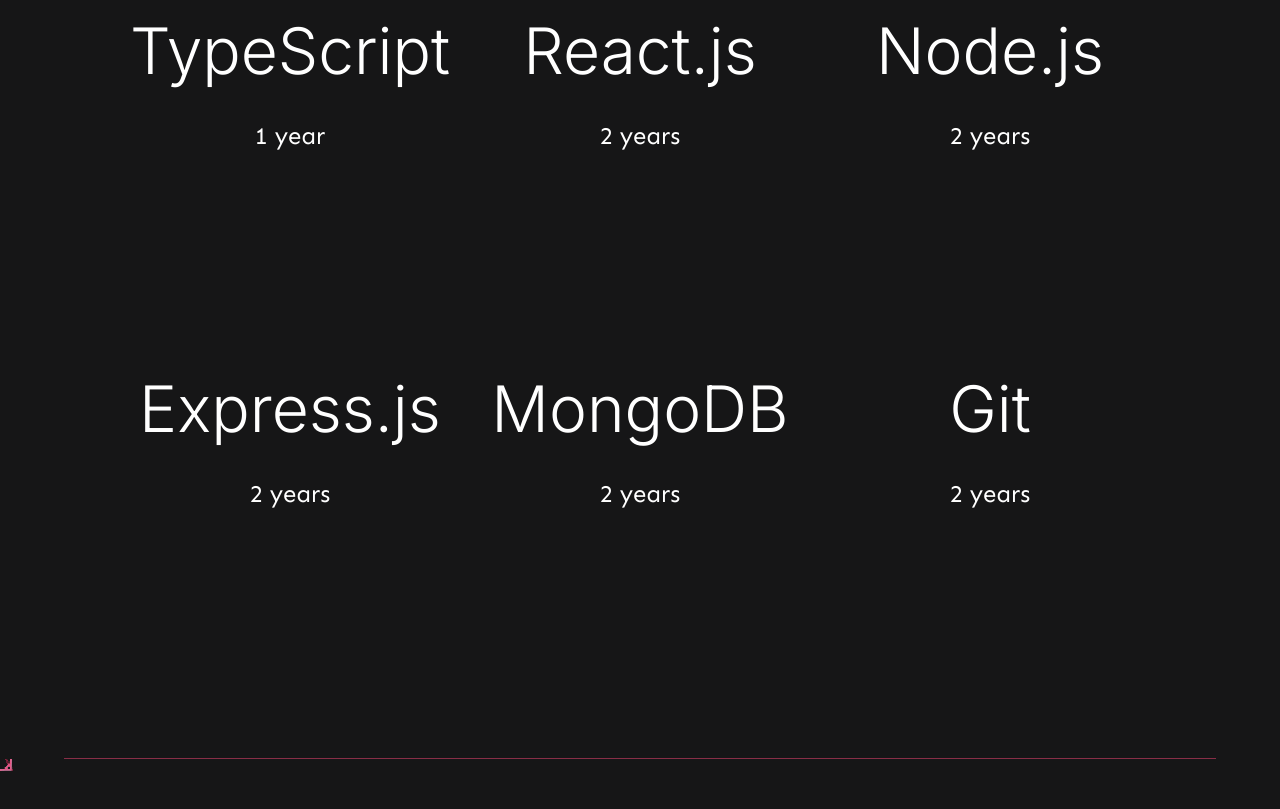
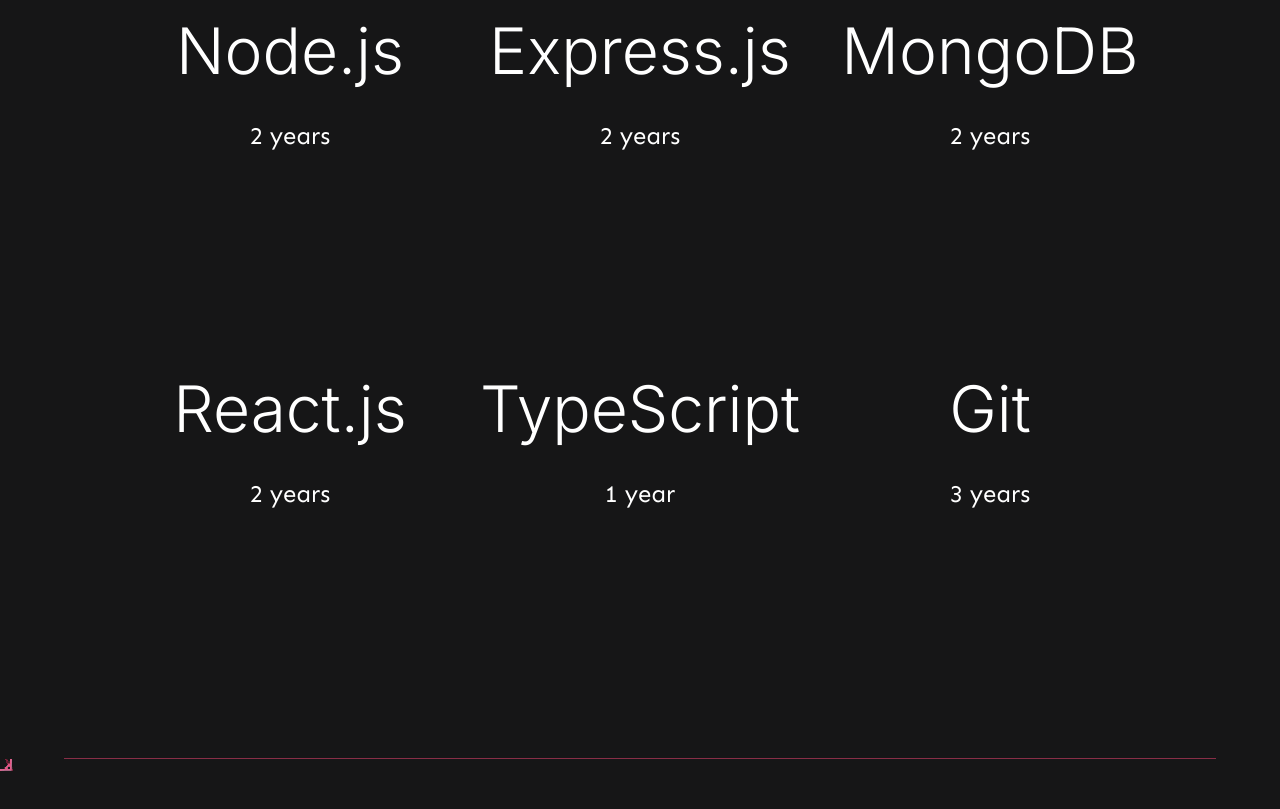
Before and after one commit to likhity/likhity-new-website, a Next.js app: page / in a window 1280 px wide. Shown: the part 4840-5649 px from the top of the page. Built offline with nearby package versions, Linux system fonts and the light colour scheme.

Commit message:
Update order of skills

```diff
--- a/pages/index.js
+++ b/pages/index.js
@@ -117,12 +117,12 @@
             <li className={`h1 ${styles.skill}`}>JavaScript <p>3 years</p></li>
             <li className={`h1 ${styles.skill}`}>Python <p>3 years</p></li>
             <li className={`h1 ${styles.skill}`}>C++ <p>2 years</p></li>
-            <li className={`h1 ${styles.skill}`}>TypeScript <p>1 year</p></li>
-            <li className={`h1 ${styles.skill}`}>React.js <p>2 years</p></li>
             <li className={`h1 ${styles.skill}`}>Node.js <p>2 years</p></li>
             <li className={`h1 ${styles.skill}`}>Express.js <p>2 years</p></li>
             <li className={`h1 ${styles.skill}`}>MongoDB <p>2 years</p></li>
-            <li className={`h1 ${styles.skill}`}>Git <p>2 years</p></li>
+            <li className={`h1 ${styles.skill}`}>React.js <p>2 years</p></li>
+            <li className={`h1 ${styles.skill}`}>TypeScript <p>1 year</p></li>
+            <li className={`h1 ${styles.skill}`}>Git <p>3 years</p></li>
           </ul>
         </section>
         <section className={styles.projectsSection}>
```
